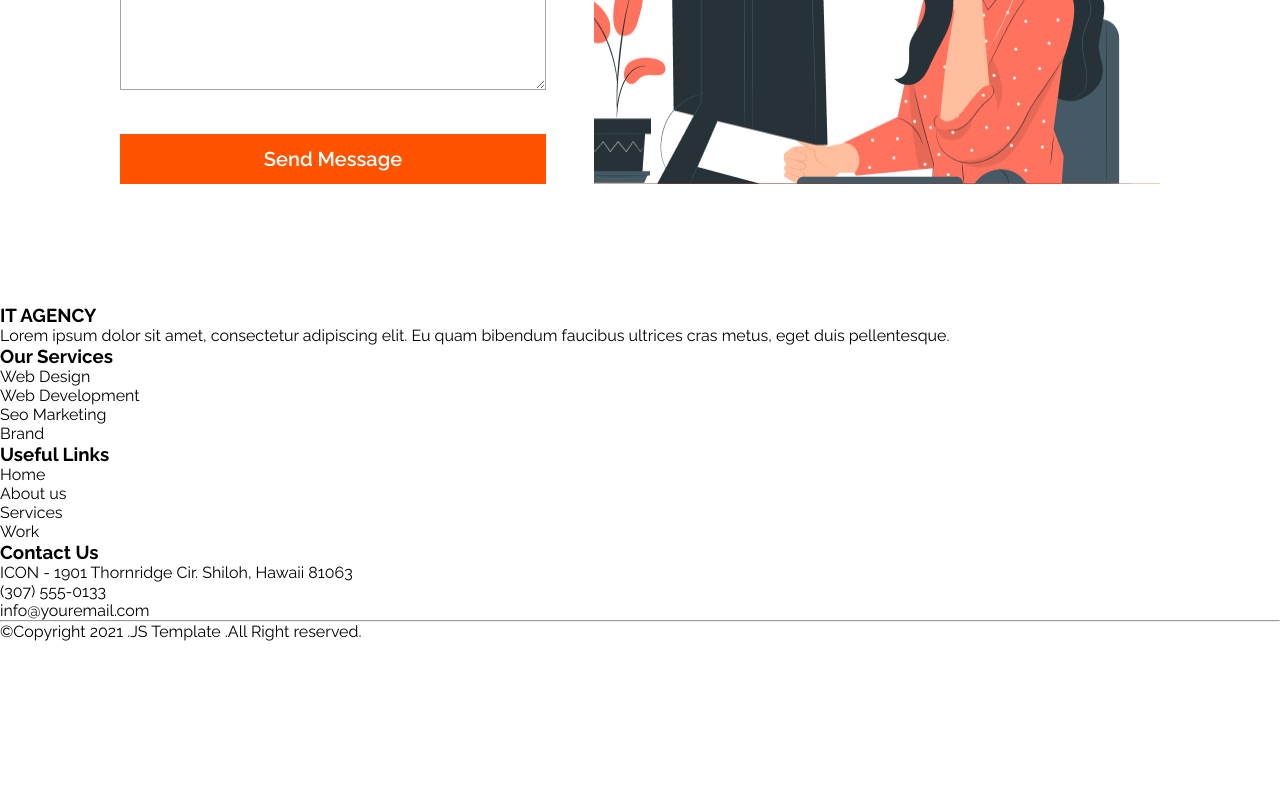
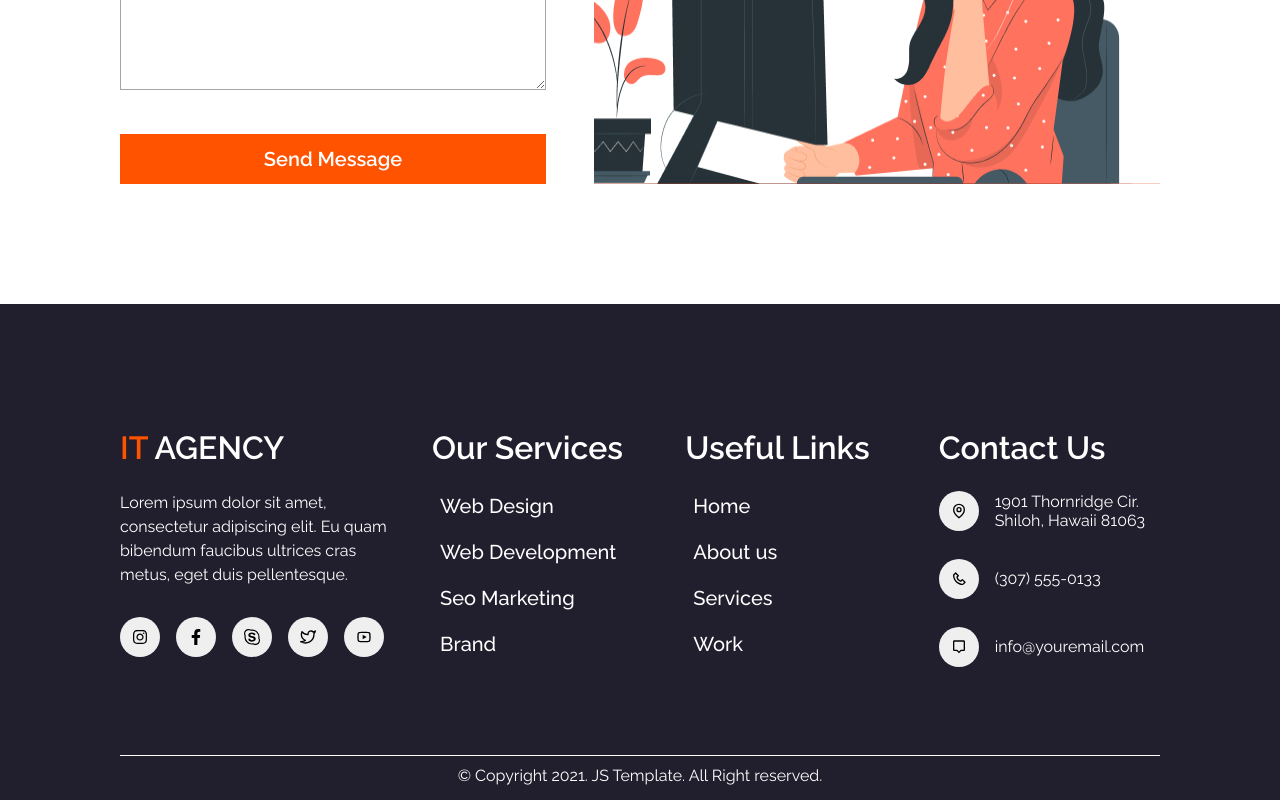
Before and after one commit to zelal-dev/holytemp-delete, a Next.js app: page / in a window 1280 px wide. Shown: the part 5387-6187 px from the top of the page. Before the commit the page ends 6028 px from the top, so only its background shows below. Built offline with nearby package versions, Linux system fonts and the light colour scheme.

Commit message:
footer section design

```diff
--- /dev/null
+++ b/components/Footer/IconButton.js
@@ -0,0 +1,24 @@
+import styled from "@emotion/styled"
+
+const StyledIcon = styled.button`
+  height: 40px;
+  width: 40px;
+  border: none;
+  border-radius: 50%;
+  display: flex;
+  align-items: center;
+  justify-content: center;
+  margin-right: 16px;
+  min-width: 40px;
+  min-height: 40px;
+  cursor: pointer;
+  :hover {
+    background-color: #ff5300;
+    color: #ffffff;
+  }
+`
+const IconButton = ({ icon }) => {
+  return <StyledIcon>{icon}</StyledIcon>
+}
+
+export default IconButton
--- a/components/Footer/index.js
+++ b/components/Footer/index.js
@@ -1,13 +1,31 @@
+import { FaInstagram, FaFacebookF } from "react-icons/fa"
+import { SiSkypeforbusiness } from "react-icons/si"
+import { FiTwitter } from "react-icons/fi"
+import { RiYoutubeLine } from "react-icons/ri"
+import { GrLocation } from "react-icons/gr"
+import { BiMessageAlt, BiPhone } from "react-icons/bi"
+import Styles from "./styles"
+import IconButton from "./IconButton"
+
 const Footer = () => {
   return (
-    <>
+    <Styles.Wrapper>
       <div>
-        <h3>IT AGENCY</h3>
+        <div>
+          <h3>
+            <span>IT</span> AGENCY
+          </h3>
           <p>
             Lorem ipsum dolor sit amet, consectetur adipiscing elit. Eu quam
             bibendum faucibus ultrices cras metus, eget duis pellentesque.
           </p>
-        {/* ICONS OF SOCIAL  */}
+          <Styles.Social>
+            <IconButton icon={<FaInstagram size='16px' />} />
+            <IconButton icon={<FaFacebookF size='16px' />} />
+            <IconButton icon={<SiSkypeforbusiness size='16px' />} />
+            <IconButton icon={<FiTwitter size='16px' />} />
+            <IconButton icon={<RiYoutubeLine size='16px' />} />
+          </Styles.Social>
         </div>
         <div>
           <h3>Our Services</h3>
@@ -27,17 +45,26 @@ const Footer = () => {
             <li>Work</li>
           </ul>
         </div>
+        <Styles.ContactUs>
+          <h3>Contact Us</h3>
           <div>
-        <h3>Contact Us</h3>
-        <ul>
-          <li>ICON - 1901 Thornridge Cir. Shiloh, Hawaii 81063</li>
-          <li>(307) 555-0133</li>
-          <li>info@youremail.com</li>
-        </ul>
+            <IconButton icon={<GrLocation size='16px' />} />
+            <div>1901 Thornridge Cir. Shiloh, Hawaii 81063</div>
           </div>
-      <hr />
-      <div>&copy;Copyright 2021 .JS Template .All Right reserved.</div>
-    </>
+          <div>
+            <IconButton icon={<BiPhone size='16px' />} />
+            <div>(307) 555-0133</div>
+          </div>
+          <div>
+            <IconButton icon={<BiMessageAlt size='16px' />} />
+            <div>info@youremail.com</div>
+          </div>
+        </Styles.ContactUs>
+      </div>
+      <Styles.Credit>
+        &copy; Copyright 2021. JS Template. All Right reserved.
+      </Styles.Credit>
+    </Styles.Wrapper>
   )
 }
 
--- /dev/null
+++ b/components/Footer/styles.js
@@ -0,0 +1,60 @@
+import styled from "@emotion/styled"
+
+const Styles = {
+  Wrapper: styled.footer`
+    background: #211e2d;
+    padding: 120px 120px 0px 120px;
+    color: #ffffff;
+    max-width: 1440px;
+    h3 {
+      font-weight: 600;
+      font-size: 32px;
+      line-height: 47px;
+      margin-bottom: 12px;
+      > span {
+        color: #ff5300;
+      }
+    }
+    p {
+      font-weight: 400;
+      font-size: 16px;
+      line-height: 24px;
+      padding-top: 8px;
+    }
+    li {
+      font-weight: 500;
+      font-size: 20px;
+      line-height: 30px;
+      color: #ffffff;
+      padding: 8px;
+    }
+    > div {
+      display: grid;
+      grid-template-columns: repeat(4, 1fr);
+      grid-gap: 32px;
+    }
+  `,
+  Credit: styled.p`
+    text-align: center;
+    border-top: 1px solid #ffffff;
+    margin-top: 60px;
+    padding: 12px;
+    font-weight: 400;
+  `,
+  Social: styled.ul`
+    display: flex;
+    margin-top: 30px;
+  `,
+  ContactUs: styled.div`
+    > h3 {
+      margin-bottom: 20px;
+    }
+    > div {
+      display: flex;
+      align-items: center;
+      margin-bottom: 28px;
+    }
+  `,
+}
+
+export default Styles
--- /dev/null
+++ b/components/shared/IconButton/index.js
@@ -0,0 +1,23 @@
+import styled from "@emotion/styled"
+
+const StyledIcon = styled.button`
+  height: 40px;
+  width: 40px;
+  border: none;
+  border-radius: 50%;
+  display: flex;
+  align-items: center;
+  justify-content: center;
+  margin-right: 16px;
+  min-width: 40px;
+  min-height: 40px;
+  cursor: pointer;
+  :hover {
+    background-color: #ff5300;
+    color: #ffffff;
+  }
+`
+const IconButton = ({ icon }) => {
+  return <StyledIcon>{icon}</StyledIcon>
+}
+export default IconButton
--- a/components/shared/index.js
+++ b/components/shared/index.js
@@ -2,4 +2,6 @@ import Button from "./Button"
 import SectionTitle from "./SectionTitle"
 import DescriptionText from "./DescriptionText"
 import Card from "./Card"
-export { Button, SectionTitle, DescriptionText, Card }
+import IconButton from "./IconButton"
+
+export { Button, SectionTitle, DescriptionText, Card, IconButton }
--- a/package.json
+++ b/package.json
@@ -12,6 +12,7 @@
     "@emotion/styled": "^11.3.0",
     "next": "10.2.2",
     "react": "17.0.2",
-    "react-dom": "17.0.2"
+    "react-dom": "17.0.2",
+    "react-icons": "^4.2.0"
   }
 }
```
Also changed, not shown: 1 other file (tests, documents, lock files or other folders). Lines whose indentation alone changed are shown as unchanged.
